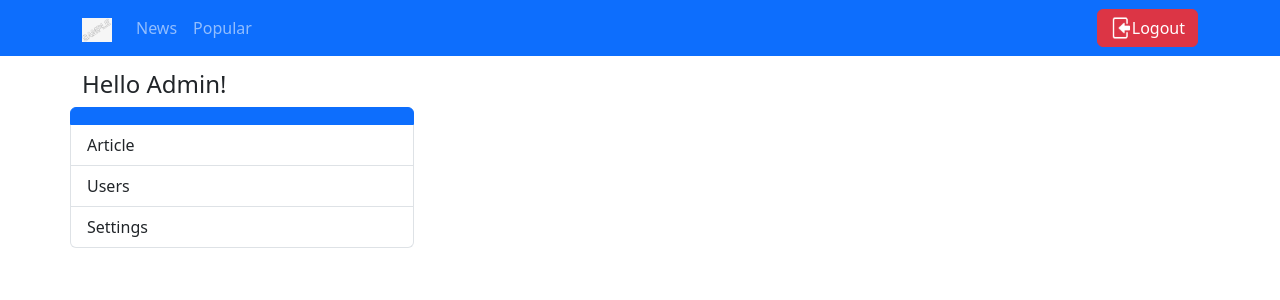
After one commit to Narapati24/pw2023_223040155, a PHP site: page /pages/account/admin.php in a window 1280 px wide. The commit adds this page. Shown: the top 300 px of the page. Run offline with PHP 8.4, Linux system fonts and the light colour scheme.

Commit message:
menambah pages admin

```diff
--- /dev/null
+++ b/tubes/pages/account/admin.php
@@ -0,0 +1,86 @@
+<!DOCTYPE html>
+<html lang="en">
+<head>
+    <meta charset="UTF-8">
+    <meta http-equiv="X-UA-Compatible" content="IE=edge">
+    <meta name="viewport" content="width=device-width, initial-scale=1.0">
+    <title>Pati News Right</title>
+    <!-- reset css -->
+    <link rel="stylesheet" href="../../css/reset.css">
+    <!-- bootstrap -->
+    <link rel="stylesheet" href="../../css/bootstrap/bootstrap.min.css">
+</head>
+<body>
+    <!-- Navbar -->
+<nav class="navbar navbar-expand-lg fixed-top bg-primary navbar-dark">
+    <div class="container">
+    <a class="navbar-brand" href="#">
+        <img src="../../img/sample/sample.png" alt="Logo" width="30" height="24">
+    </a>
+    <button class="navbar-toggler" type="button" data-bs-toggle="collapse" data-bs-target="#navbarSupportedContent" aria-controls="navbarSupportedContent" aria-expanded="false" aria-label="Toggle navigation">
+        <span class="navbar-toggler-icon"></span>
+    </button>
+    <div class="collapse navbar-collapse" id="navbarSupportedContent">
+        <ul class="navbar-nav mb-2 mb-lg-0">
+            <li class="nav-item">
+                <a class="nav-link" href="../../index.php">News</a>
+            </li>
+            <li class="nav-item">
+                <a class="nav-link" href="#">Popular</a>
+            </li>
+        </ul>
+        <a class="d-flex ms-auto btn btn-danger" href="login.php">
+            <img src="../../img/logo/loginLogo.png"
+                style="-webkit-transform: scaleX(-1);
+                transform: scaleX(-1);
+                filter: brightness(0) invert(1);"
+                alt="" width="22" height="24"
+            >
+            Logout
+        </a>
+    </div>
+    </div>
+</nav>
+<!-- content -->
+<div class="container" style="height: 70px;"></div>
+<h4 class="container">Hello Admin!</h4>
+<div class="container">
+    <div class="row">
+        <div class="row col-sm-4">
+            <div class="list-group" id="list-tab" role="tablist">
+                <a class="list-group-item list-group-item-action active" id="list-home-list" data-bs-toggle="list" href="#list-home" role="tab" aria-controls="list-home"></a>
+                <a class="list-group-item list-group-item-action" id="list-profile-list" data-bs-toggle="list" href="#list-profile" role="tab" aria-controls="list-profile">Article</a>
+                <a class="list-group-item list-group-item-action" id="list-messages-list" data-bs-toggle="list" href="#list-messages" role="tab" aria-controls="list-messages">Users</a>
+                <a class="list-group-item list-group-item-action" id="list-settings-list" data-bs-toggle="list" href="#list-settings" role="tab" aria-controls="list-settings">Settings</a>
+            </div>
+            <!-- User Info -->
+            <div class="collapse text-center" id="profileUser">
+                <img src="../../img/sample/sample.png" class="rounded-circle" width="100" height="100" alt="profile">
+            </div>
+        </div>
+        <div class="col-sm-8">
+            <div class="tab-content" id="nav-tabContent">
+                <!-- tabs one -->
+                <div class="tab-pane fade show active" id="list-home" role="tabpanel" aria-labelledby="list-home-list">
+
+                </div>
+                <div class="tab-pane fade" id="list-profile" role="tabpanel" aria-labelledby="list-profile-list">Lorem ipsum dolor sit amet.</div>
+                <!-- Users -->
+                <div class="tab-pane fade" id="list-messages" role="tabpanel" aria-labelledby="list-messages-list">
+                    <div class="d-inline-block text-center col-2">
+                        <button class="btn" type="button" data-bs-toggle="collapse" data-bs-target="#profileUser" aria-expanded="false" aria-controls="collapseExample">
+                            <img src="../../img/sample/sample.png" class="rounded-circle" width="100" height="100" alt="profile">
+                        </button>
+                        <p>User Name</p>
+                    </div>
+                </div>
+                <div class="tab-pane fade" id="list-settings" role="tabpanel" aria-labelledby="list-settings-list">Lorem ipsum dolor sit amet.</div>
+            </div>
+        </div>
+    </div>
+</div>
+
+<!-- Java Script -->
+<script src="../../js/bootstrap/bootstrap.min.js"></script>
+</body>
+</html>
--- a/tubes/pages/account/login.php
+++ b/tubes/pages/account/login.php
@@ -41,8 +41,8 @@
 <div class="container" style="height: 70px;"></div>
 <div class="container w-50 ">
     <div class="form-floating mb-3">
-        <input type="email" class="form-control" id="floatingInput" placeholder="name@example.com">
-        <label for="floatingInput">Email address</label>
+        <input type="text" class="form-control" id="floatingInput" placeholder="Username/name@example.com">
+        <label for="floatingInput">Username</label>
     </div>
     <div class="form-floating mb-3">
         <input type="password" class="form-control" id="floatingPassword" placeholder="Password">
```
Also changed, not shown: tubes/index.php (+5 -3 lines), tubes/pages/account/register.php (+43 -0 lines).
